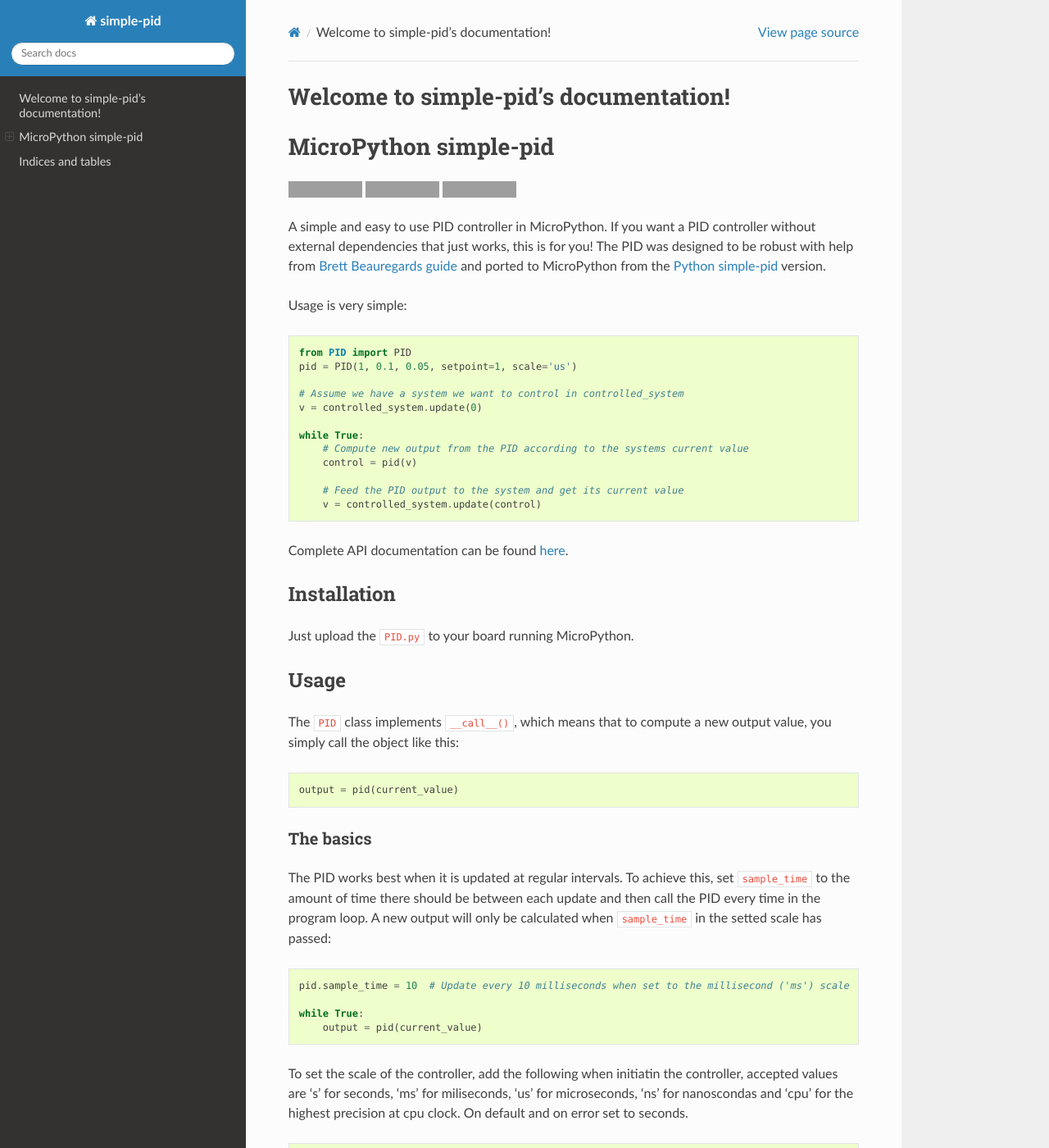
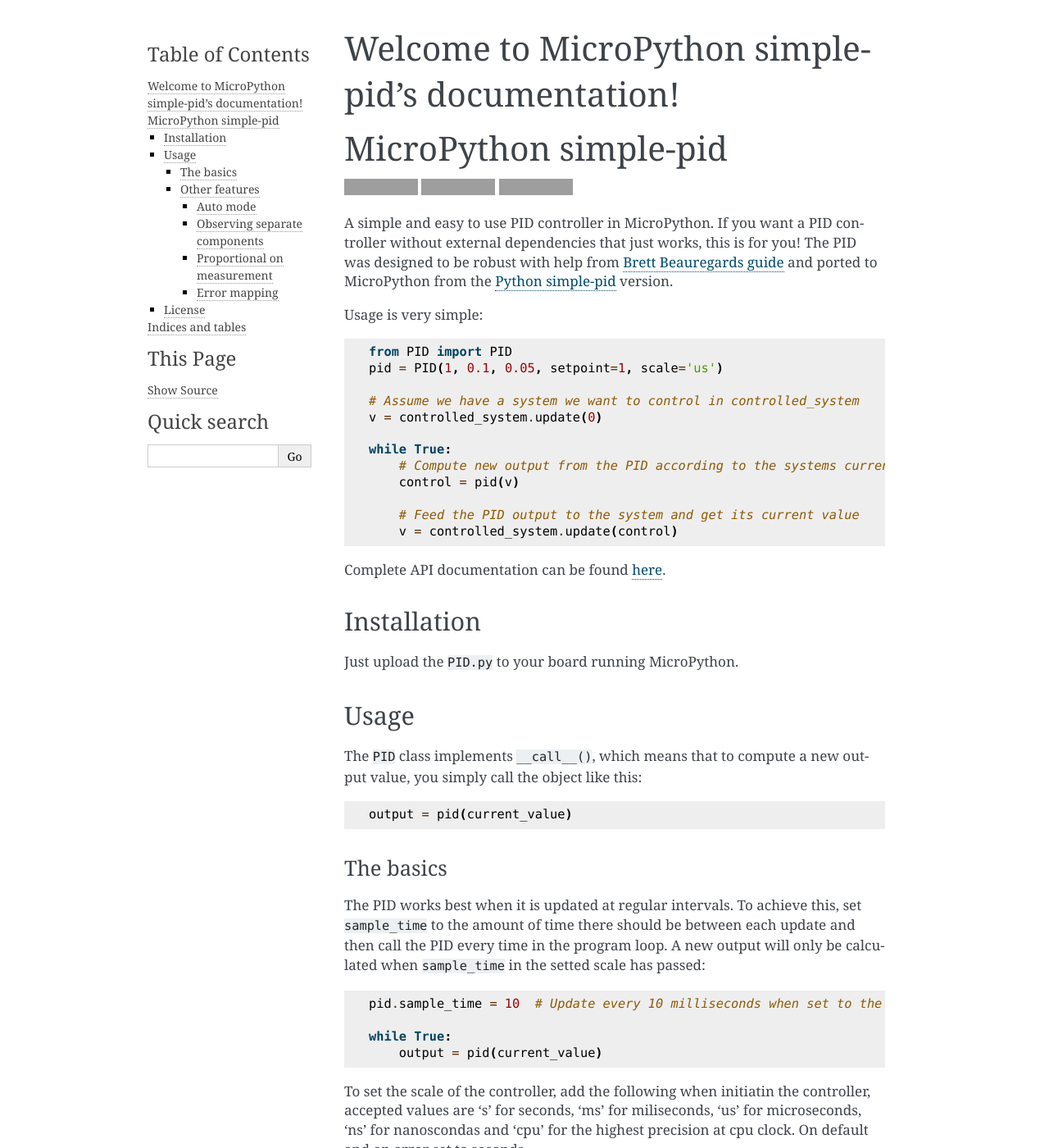
Before and after one commit to m-lundberg/simple-pid, a Sphinx documentation site: the page built from docs/source/index.rst, in a window 1280 px wide and 1400 px high. Shown: the whole window at 82% size. Built offline with Sphinx 7.4.7, drawn with Linux system fonts in a browser that asks for light colours; part of the change alters nothing that is shown; some of the changed text lies outside the part shown; grey boxes are pictures that could not be loaded.

Commit message:
Recreates Sphinx for documentation

```diff
--- a/docs/requirements.txt
+++ b/docs/requirements.txt
@@ -1,2 +1,2 @@
-m2r
+m2r2
 sphinx-rtd-theme
--- a/docs/source/conf.py
+++ b/docs/source/conf.py
@@ -1,10 +1,8 @@
-# -*- coding: utf-8 -*-
-#
 # Configuration file for the Sphinx documentation builder.
 #
-# This file does only contain a selection of the most common options. For a
-# full list see the documentation:
-# http://www.sphinx-doc.org/en/master/config
+# This file only contains a selection of the most common options. For a full
+# list see the documentation:
+# https://www.sphinx-doc.org/en/master/usage/configuration.html
 
 # -- Path setup --------------------------------------------------------------
 
@@ -12,64 +10,39 @@
 # add these directories to sys.path here. If the directory is relative to the
 # documentation root, use os.path.abspath to make it absolute, like shown here.
 #
-import os
-import sys
-sys.path.insert(0, os.path.abspath('../../'))
+# import os
+# import sys
+# sys.path.insert(0, os.path.abspath('.'))
 
 
 # -- Project information -----------------------------------------------------
 
-project = 'simple-pid'
-copyright = '2018, Martin Lundberg, 2021, Jorge Marques'
-author = 'Martin Lundberg, Jorge Marques'
+project = 'micropython-simple-pid'
+copyright = "2021, Martin Lundberg, Jorge Marques'"
+author = "Martin Lundberg, Jorge Marques'"
 
-# The short X.Y version
-version = ''
 # The full version, including alpha/beta/rc tags
-release = '0.1'
+release = '1.1.0'
 
 
 # -- General configuration ---------------------------------------------------
-
-# If your documentation needs a minimal Sphinx version, state it here.
-#
-# needs_sphinx = '1.0'
 
 # Add any Sphinx extension module names here, as strings. They can be
 # extensions coming with Sphinx (named 'sphinx.ext.*') or your custom
 # ones.
 extensions = [
-    'sphinx.ext.autodoc',
-    'sphinx.ext.viewcode',
-    'm2r',
+	'sphinx.ext.autodoc',
+	'sphinx.ext.viewcode',
+	'm2r2',
 ]
 
 # Add any paths that contain templates here, relative to this directory.
-templates_path = ['_templates']
-
-# The suffix(es) of source filenames.
-# You can specify multiple suffix as a list of string:
-#
-# source_suffix = ['.rst', '.md']
-source_suffix = ['.rst', '.md']
-
-# The master toctree document.
-master_doc = 'index'
-
-# The language for content autogenerated by Sphinx. Refer to documentation
-# for a list of supported languages.
-#
-# This is also used if you do content translation via gettext catalogs.
-# Usually you set "language" from the command line for these cases.
-language = None
+# templates_path = ['_templates']
 
 # List of patterns, relative to source directory, that match files and
 # directories to ignore when looking for source files.
-# This pattern also affects html_static_path and html_extra_path .
-exclude_patterns = []
-
-# The name of the Pygments (syntax highlighting) style to use.
-pygments_style = 'sphinx'
+# This pattern also affects html_static_path and html_extra_path.
+exclude_patterns = ['_build', 'Thumbs.db', '.DS_Store']
 
 
 # -- Options for HTML output -------------------------------------------------
@@ -77,85 +50,13 @@ pygments_style = 'sphinx'
 # The theme to use for HTML and HTML Help pages.  See the documentation for
 # a list of builtin themes.
 #
-html_theme = 'sphinx_rtd_theme'
-
-# Theme options are theme-specific and customize the look and feel of a theme
-# further.  For a list of options available for each theme, see the
-# documentation.
-#
-# html_theme_options = {}
+html_theme = 'alabaster'
 
 # Add any paths that contain custom static files (such as style sheets) here,
 # relative to this directory. They are copied after the builtin static files,
 # so a file named "default.css" will overwrite the builtin "default.css".
-html_static_path = ['_static']
+# html_static_path = ['_static']
 
-# Custom sidebar templates, must be a dictionary that maps document names
-# to template names.
-#
-# The default sidebars (for documents that don't match any pattern) are
-# defined by theme itself.  Builtin themes are using these templates by
-# default: ``['localtoc.html', 'relations.html', 'sourcelink.html',
-# 'searchbox.html']``.
-#
-# html_sidebars = {}
-
-
-# -- Options for HTMLHelp output ---------------------------------------------
-
-# Output file base name for HTML help builder.
-htmlhelp_basename = 'micropython-simple-piddoc'
-
-
-# -- Options for LaTeX output ------------------------------------------------
-
-latex_elements = {
-    # The paper size ('letterpaper' or 'a4paper').
-    #
-    # 'papersize': 'letterpaper',
-
-    # The font size ('10pt', '11pt' or '12pt').
-    #
-    # 'pointsize': '10pt',
-
-    # Additional stuff for the LaTeX preamble.
-    #
-    # 'preamble': '',
-
-    # Latex figure (float) alignment
-    #
-    # 'figure_align': 'htbp',
-}
-
-# Grouping the document tree into LaTeX files. List of tuples
-# (source start file, target name, title,
-#  author, documentclass [howto, manual, or own class]).
-latex_documents = [
-    (master_doc, 'micropython-simple-pid.tex', 'micropython-simple-pid Documentation',
-     'Martin Lundberg, Jorge Marques', 'manual'),
-]
-
-
-# -- Options for manual page output ------------------------------------------
-
-# One entry per manual page. List of tuples
-# (source start file, name, description, authors, manual section).
-man_pages = [
-    (master_doc, 'micropython-simple-pid', 'micropython-simple-pid Documentation',
-     [author], 1)
-]
-
-
-# -- Options for Texinfo output ----------------------------------------------
-
-# Grouping the document tree into Texinfo files. List of tuples
-# (source start file, target name, title, author,
-#  dir menu entry, description, category)
-texinfo_documents = [
-    (master_doc, 'micropython-simple-pid', 'micropython-simple-pid Documentation',
-     author, 'micropython-simple-pid', 'One line description of project.',
-     'Miscellaneous'),
-]
 
 
 # -- Extension configuration -------------------------------------------------
--- a/docs/source/index.rst
+++ b/docs/source/index.rst
@@ -1,10 +1,10 @@
-.. simple-pid documentation master file, created by
-   sphinx-quickstart on Fri May 11 11:02:43 2018.
+.. micropython-simple-pid documentation master file, created by
+   sphinx-quickstart on Sat Jul 17 22:38:30 2021.
    You can adapt this file completely to your liking, but it should at least
    contain the root `toctree` directive.
 
-Welcome to simple-pid's documentation!
-======================================
+Welcome to MicroPython simple-pid's documentation!
+==================================================
 
 .. mdinclude:: ../../README.md
 
@@ -12,7 +12,6 @@ Welcome to simple-pid's documentation!
    :maxdepth: 2
    :caption: Contents:
 
-
 Indices and tables
 ==================
 
```
Also changed, not shown: 2 other files.
